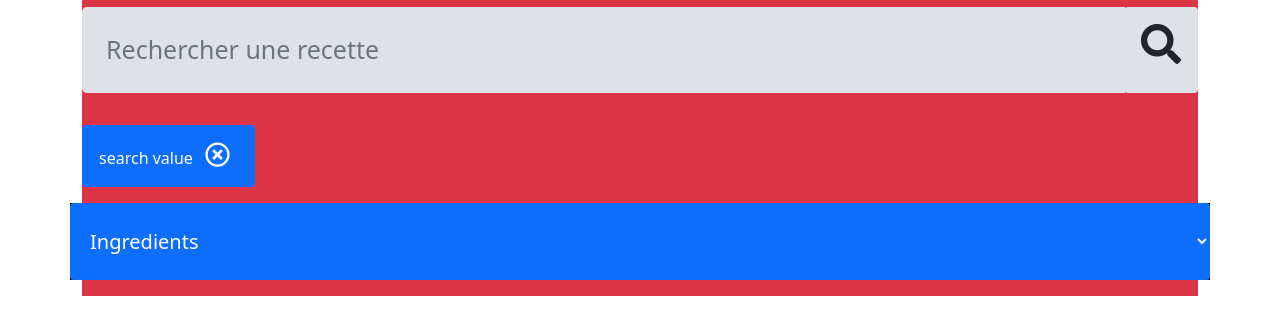
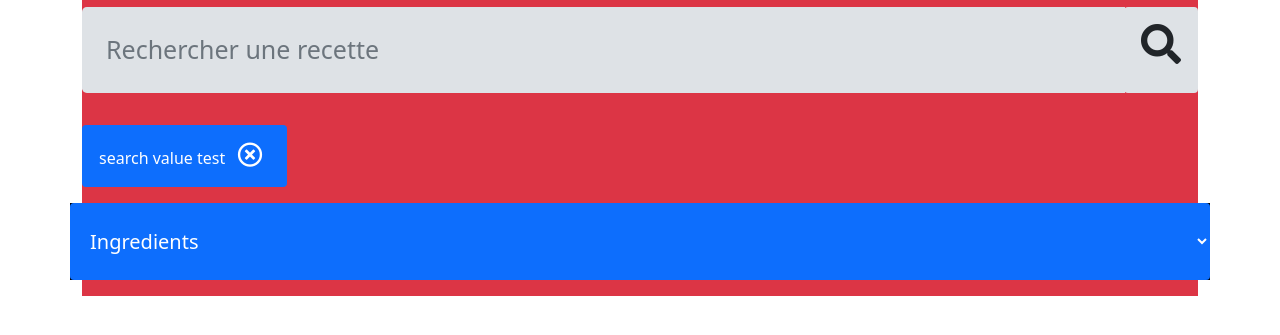
Before and after one commit to Peanuts-83/ThomasRanque_7_11022022, a website: page index.html in a window 1280 px wide. Shown: the part 211-546 px from the top of the page. Drawn offline with Linux system fonts and the light colour scheme.

Commit message:
index test

```diff
--- a/index.html
+++ b/index.html
@@ -44,7 +44,7 @@
 
 
                 <button class="btn rounded d-inline p-3 mt-3 align-content-center text-white bg-primary" id="tags">
-                    search value
+                    search value test
                     <span><i class="far fa-times-circle mx-2"></i></span>
                 </button>
 
```
